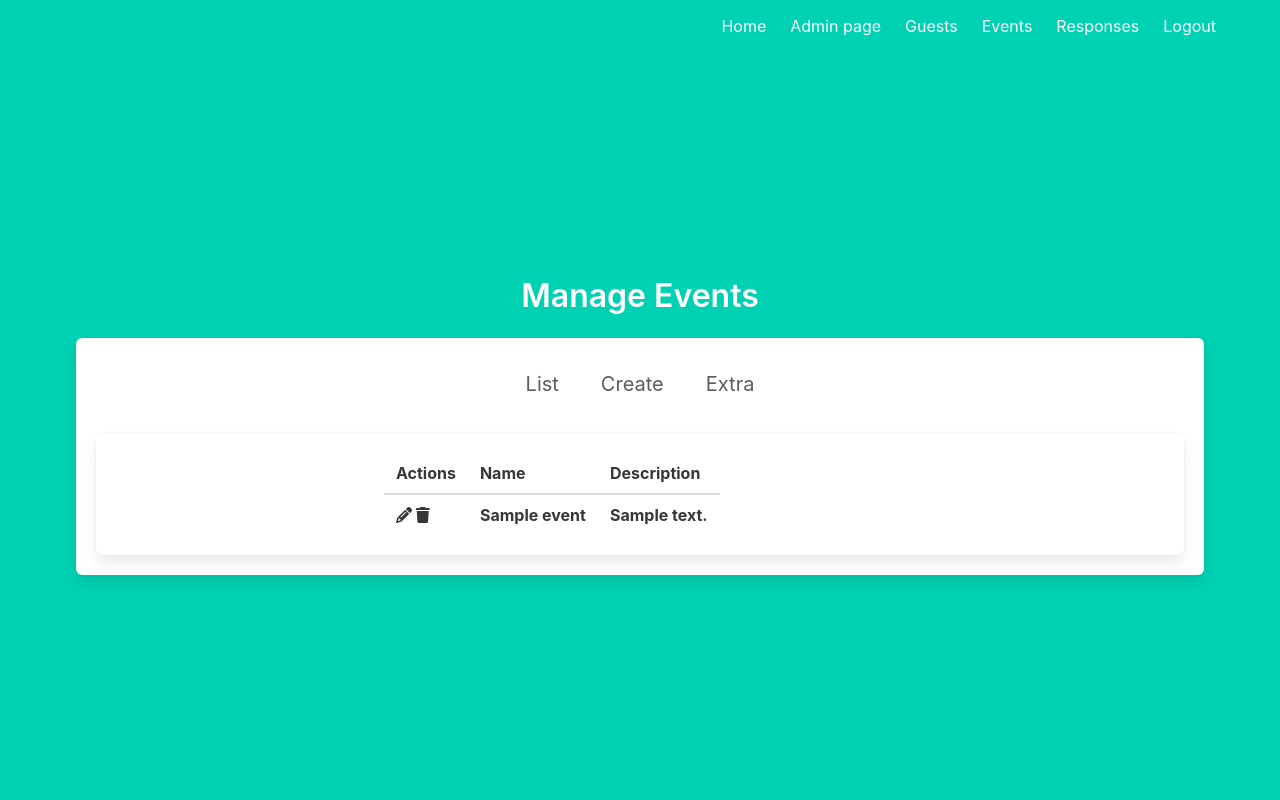
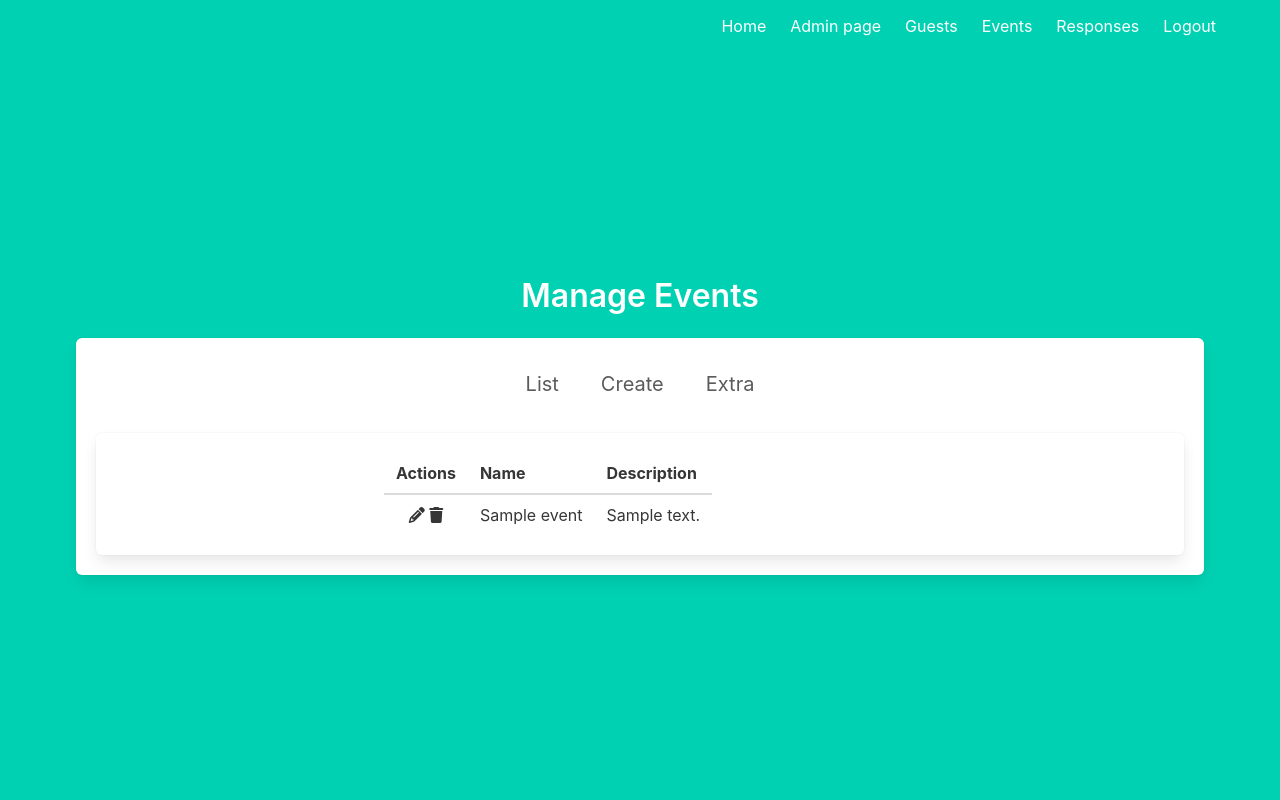
Before and after one commit to Carsopre/mistela-flask, a Flask app: page /admin/events in a window 1280 px wide. Run offline with Flask 3, Linux system fonts and the light colour scheme; a user stored in the database is signed in; tables that the repository leaves empty hold one stand-in row (values such as "Sample post"); lists and menus that the app fills with data are empty; some libraries are stand-ins or nearby versions.

Commit message:
chore(admin_events_list.html): Small improvements to the table

```diff
--- a/mistelaflask/templates/admin/events/admin_events_list.html
+++ b/mistelaflask/templates/admin/events/admin_events_list.html
@@ -1,7 +1,7 @@
 {% extends "admin/events/admin_events_base.html" %}
 
 {% block event_content %}
-    <table class="table">
+    <table class="table is-striped">
         <thead>
             <tr>
                 <th>Actions</th>
@@ -12,12 +12,12 @@
         <tbody>
             {% for event in events %}
             <tr>
-                <th>
+                <td class="has-text-centered">
                     <a href="{{ url_for('admin.events_detail', event_id=event.id) }}"><i class="fas fa-pencil"></i></a>
                     <a href="{{ url_for('admin.events_remove', event_id=event.id) }}"><i class="fas fa-trash"></i></a>
-                </th>
-                <th>{{ event.name }}</th>
-                <th>{{ event.description }}</th>
+                </td>
+                <td class="has-text-left">{{ event.name }}</td>
+                <td class="has-text-left">{{ event.description }}</td>
             </tr>
             {% endfor %}
         </tbody>
```
